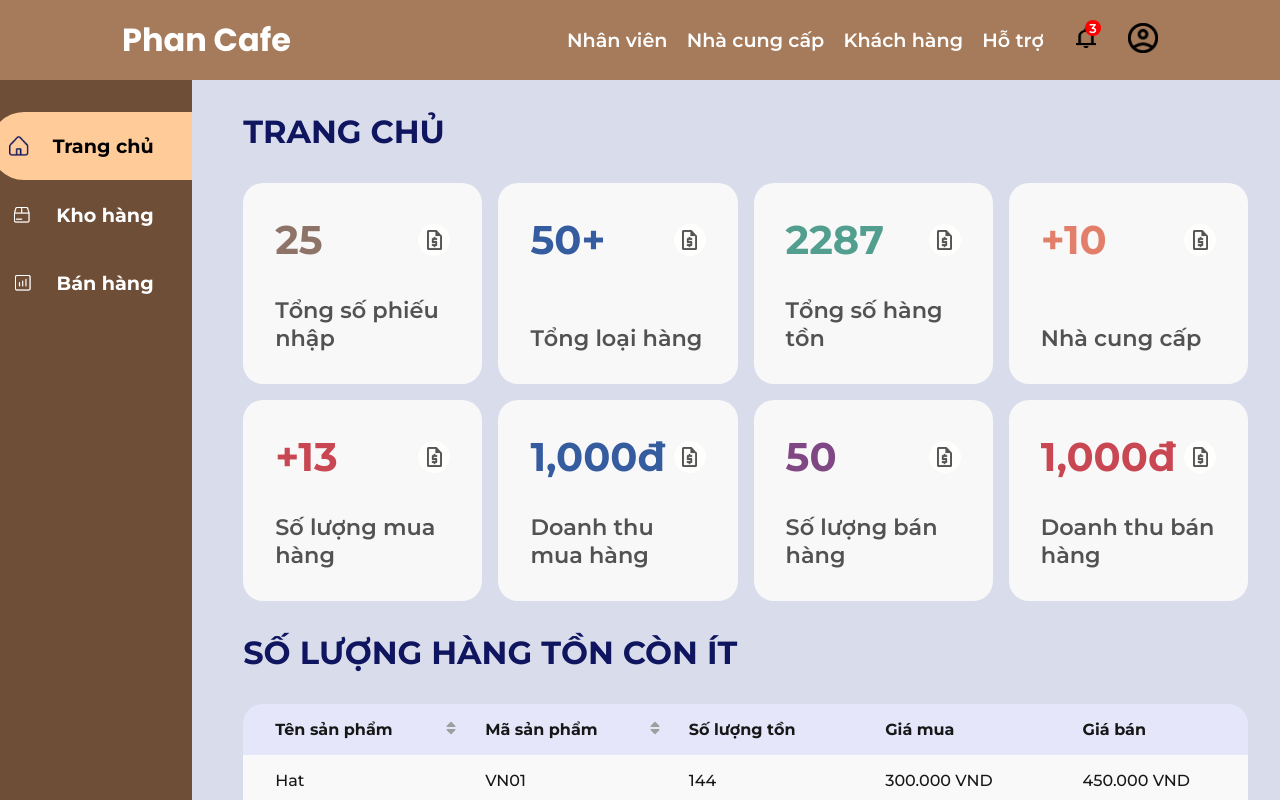
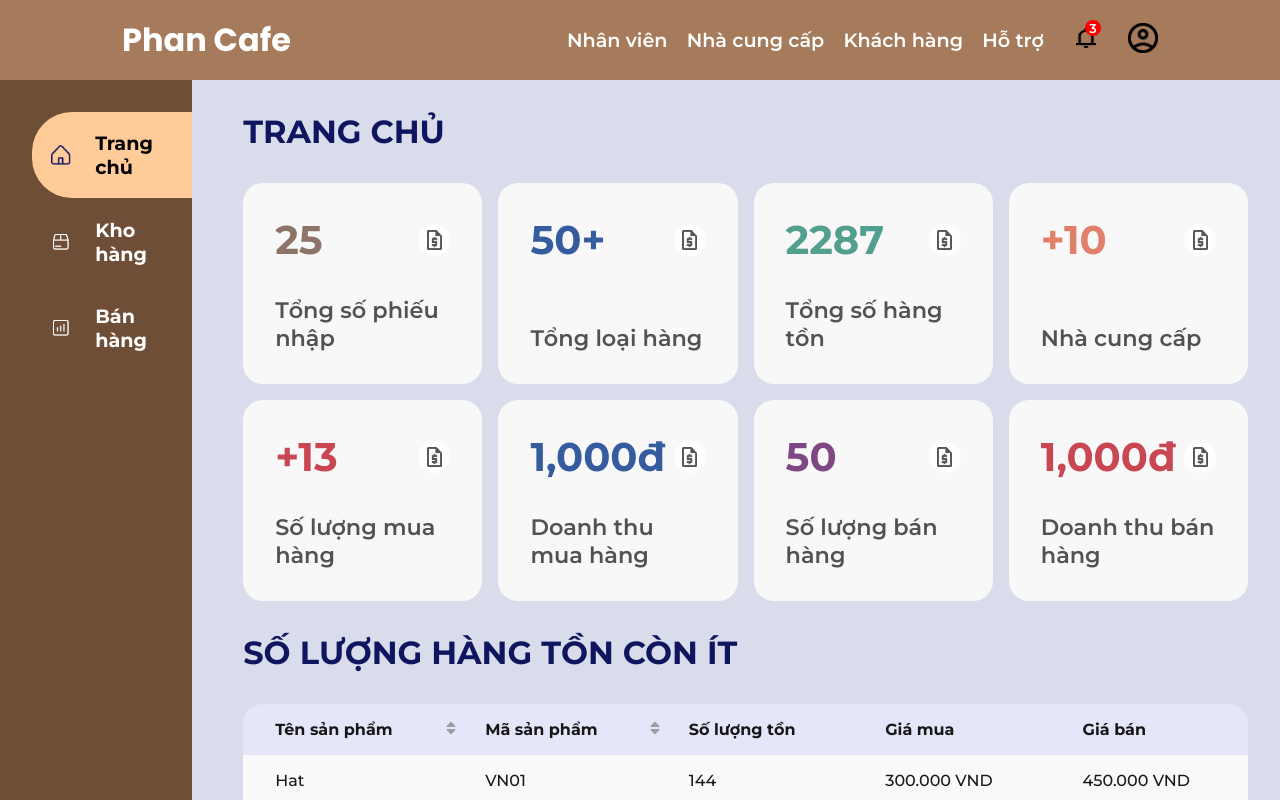
Before and after one commit to hidr0c/CoffeShopManagerWebsite, a Next.js app: page / in a window 1280 px wide. Built offline with nearby package versions, Linux system fonts and the light colour scheme; a web font is replaced by a local one.

Commit message:
fix sidebar item not equal in width

```diff
--- a/src/app/components/sidebar/Sidebar.module.scss
+++ b/src/app/components/sidebar/Sidebar.module.scss
@@ -6,7 +6,7 @@
   top: 5em;
   height: calc(100vh - 5em);
   z-index: 2;
-  padding: 2em 0;
+  padding: 2em 0 2em 2em;
   display: flex;
   align-items: flex-end;
   flex-direction: column;
@@ -25,7 +25,7 @@
   font-size: 1.2em;
   cursor: pointer;
   padding: 1em 2em 1em 1em;
-  min-width: 80%;
+  width: 100%;
   .iconHover{
     display: none;
   }
@@ -58,7 +58,7 @@
   font-size: 1.2em;
   cursor: pointer;
   padding: 1em 2em 1em 1em;
-  min-width: 80%;
+  width: 100%;
   .iconHover{
     display: none;
   }
```
